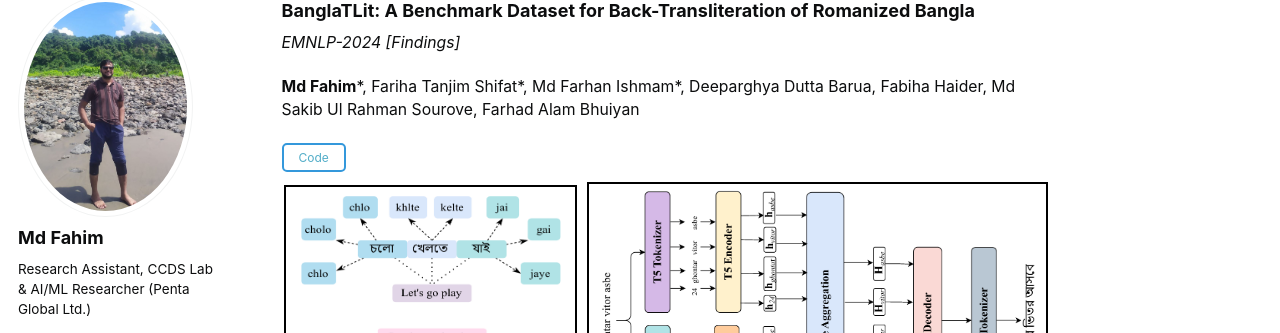
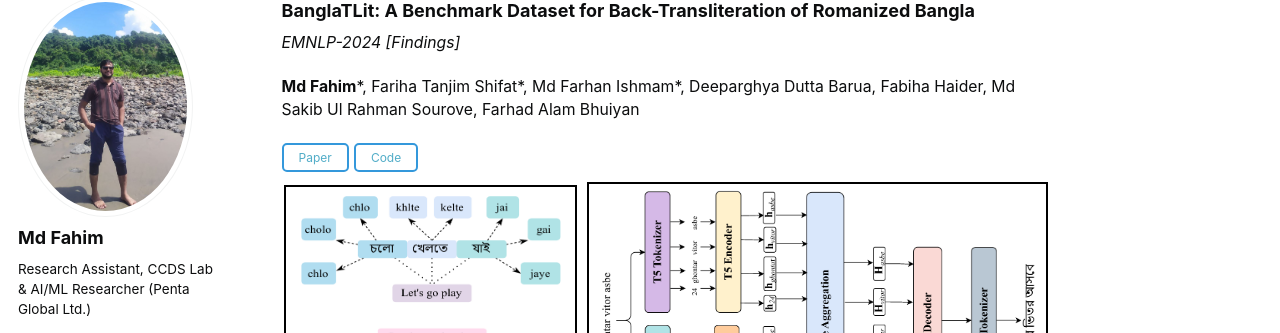
Before and after one commit to md-fahim/md-fahim.github.io, a Jekyll site: the page built from _pages/about.md, in a window 1280 px wide and 900 px high, scrolled down 650 px. Shown: the part 110-443 px from the top of the window. Built offline with Jekyll 4.4.1, drawn with Linux system fonts in a browser that asks for light colours; some web fonts are replaced.

Commit message:
paper_update

```diff
--- a/_pages/about.md
+++ b/_pages/about.md
@@ -79,6 +79,10 @@ My research interests are primarily in Natural Language Processing (NLP) and Mul
 
 <b>Md Fahim</b>\*, Fariha Tanjim Shifat\*, Md Farhan Ishmam\*, Deeparghya Dutta Barua, Fabiha Haider, Md Sakib Ul Rahman Sourove, Farhad Alam Bhuiyan
 <br>
+<body>
+<button class="transparent-button" onclick="window.location.href='https://aclanthology.org/2024.findings-emnlp.859.pdf'">
+    <a href="https://aclanthology.org/2024.findings-emnlp.859.pdf">Paper</a>
+</button> </body>
 <body>
 <button class="transparent-button" onclick="window.location.href='https://github.com/farhanishmam/BanglaTLit'">
     <a href="https://github.com/farhanishmam/BanglaTLit">Code</a>
--- a/_pages/publications.html
+++ b/_pages/publications.html
@@ -92,6 +92,7 @@ Papers in Under Review/Preprints can be found <a href="#recent">HERE </a>. My re
     <strong>BanglaTLit: A Benchmark Dataset for Back-Transliteration of Romanized Bangla</strong><br>
     <em>EMNLP-Findings</em> | <em>2024</em><br>
     <strong>Md Fahim</strong>*, Fariha Tanjim Shifat*, Md Farhan Ishmam*, Deeparghya Dutta Barua, Fabiha Haider, Md Sakib Ul Rahman Sourove, Farhad Alam Bhuiyan<br>
+    <button class="transparent-button" onclick="window.location.href='https://aclanthology.org/2024.findings-emnlp.859.pdf'"><a href="https://aclanthology.org/2024.findings-emnlp.859.pdf">Paper</a></button>
     <button class="transparent-button" onclick="window.location.href='https://github.com/farhanishmam/BanglaTLit'"><a href="https://github.com/farhanishmam/BanglaTLit">Code</a></button>
 </div>
 <br>
```
